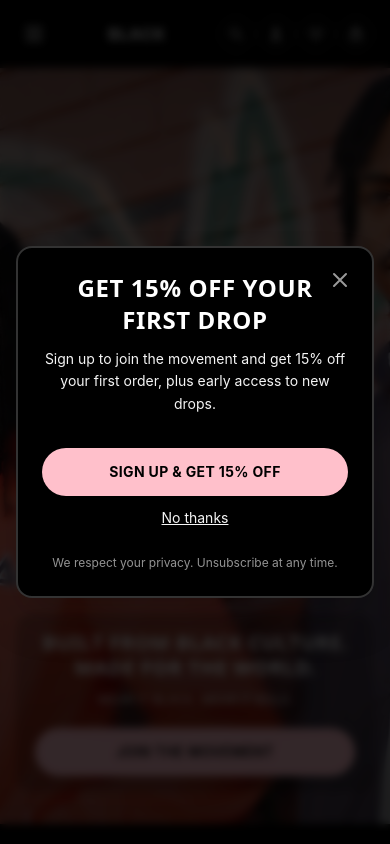
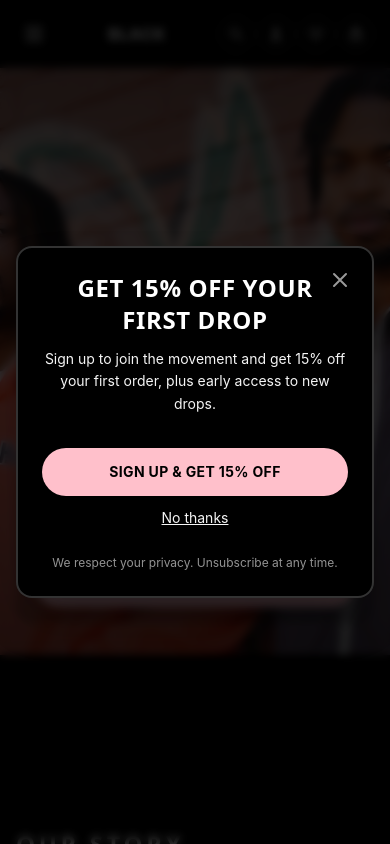
Before and after one commit to mistabilz/wear-black, a Next.js app: page / in a window 390 px wide. Shown: the top 844 px of the page. Built offline with nearby package versions, Linux system fonts and the light colour scheme; no server answers.

Commit message:
Fix hero image cropping and positioning on mobile

```diff
--- a/components/Hero.tsx
+++ b/components/Hero.tsx
@@ -12,13 +12,13 @@ export default function Hero() {
       {/* MOBILE LAYOUT: Stacked (image + text below) - NO OVERLAP */}
       <div className="md:hidden">
         {/* Hero Image - Clear and visible on mobile, minimal overlay */}
-        <div className="relative w-full bg-black min-h-[90vh]">
+        <div className="relative w-full bg-black min-h-[70vh] sm:min-h-[80vh]">
           <Image
             src={HERO_IMAGE_PATH}
             alt="BLACK Hero - Streetwear models"
             fill
             priority
-            className="object-cover object-center"
+            className="object-cover object-top"
             sizes="100vw"
           />
           {/* Very light overlay - just for text contrast */}
```
